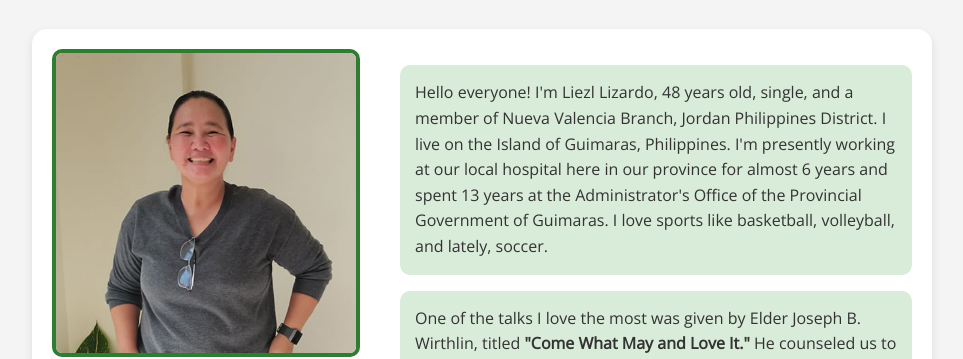
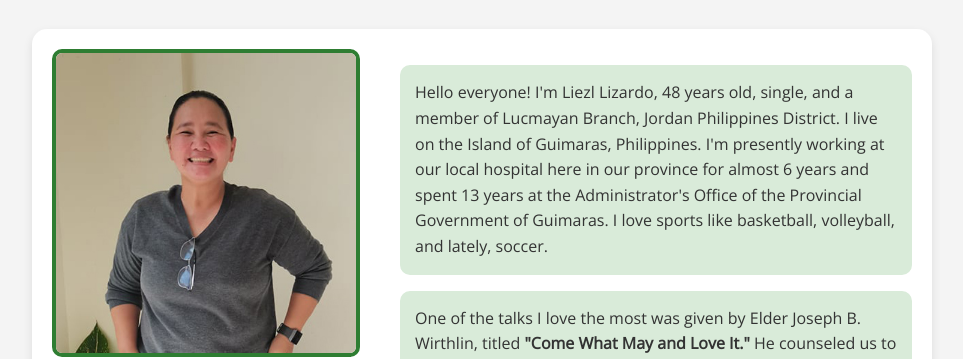
Before and after one commit to iezll1106/Hello_World, a plain HTML site: page index.html in a window 1280 px wide. Shown: the part 125-484 px from the top of the page, without its empty margins (158-1121 px from the left). Drawn offline with nearby package versions, Linux system fonts and the light colour scheme.

Commit message:
Edit README.md and Index.html

```diff
--- a/index.html
+++ b/index.html
@@ -14,7 +14,7 @@
     <div class="card">
       <img src="images/Liezl2.jpg" alt="Liezl2">
       <div class="info">
-        <p>Hello everyone! I'm Liezl Lizardo, 48 years old, single, and a member of Nueva Valencia Branch, Jordan Philippines District. I live on the Island of Guimaras, Philippines. I'm presently working at our local hospital here in our province for almost 6 years and spent 13 years at the Administrator's Office of the Provincial Government of Guimaras. I love sports like basketball, volleyball, and lately, soccer.</p>
+        <p>Hello everyone! I'm Liezl Lizardo, 48 years old, single, and a member of Lucmayan Branch, Jordan Philippines District. I live on the Island of Guimaras, Philippines. I'm presently working at our local hospital here in our province for almost 6 years and spent 13 years at the Administrator's Office of the Provincial Government of Guimaras. I love sports like basketball, volleyball, and lately, soccer.</p>
 
         <p>One of the talks I love the most was given by Elder Joseph B. Wirthlin, titled <strong>"Come What May and Love It."</strong> He counseled us to learn to laugh, seek eternal truth, increase our compassion and understanding toward others, and trust in the Father and the Son. Thus, we should trust in the Lord, do our best, and leave the rest to Him.</p>
       </div>
```
Also changed, not shown: 1 other file.
